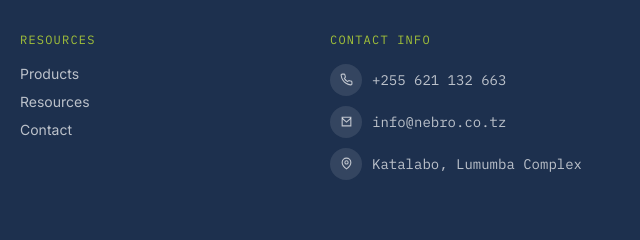
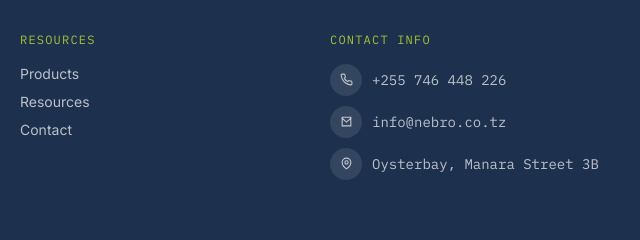
Before and after one commit to jofreyn7/nebro-healthcare, a plain HTML site: page industries.html in a window 1280 px wide. Shown: the part 1673-1913 px from the top of the page, 640-1280 px from the left. Drawn offline with Linux system fonts and the light colour scheme.

Commit message:
Update contact information in industries.html

```diff
--- a/industries.html
+++ b/industries.html
@@ -19,7 +19,7 @@
       <div class="flex items-center gap-4 sm:gap-5">
         <a href="tel:+255621132663" class="flex items-center gap-1.5 hover:text-[var(--lime-bright)] transition">
           <svg width="12" height="12" viewBox="0 0 24 24" fill="none" stroke="currentColor" stroke-width="2.2"><path d="M22 16.92v3a2 2 0 0 1-2.18 2 19.79 19.79 0 0 1-8.63-3.07 19.5 19.5 0 0 1-6-6 19.79 19.79 0 0 1-3.07-8.67A2 2 0 0 1 4.11 2h3a2 2 0 0 1 2 1.72c.127.96.362 1.903.7 2.81a2 2 0 0 1-.45 2.11L8.09 9.91a16 16 0 0 0 6 6l1.27-1.27a2 2 0 0 1 2.11-.45c.907.338 1.85.573 2.81.7A2 2 0 0 1 22 16.92Z"/></svg>
-          <span>+255 621 132 663</span>
+          <span>+255 746 448 226</span>
         </a>
         <a href="mailto:info@nebro.co.tz" class="hidden sm:flex items-center gap-1.5 hover:text-[var(--lime-bright)] transition">
           <svg width="12" height="12" viewBox="0 0 24 24" fill="none" stroke="currentColor" stroke-width="2.2"><path d="M4 4h16v16H4V4Z"/><path d="m4 6 8 7 8-7"/></svg>
@@ -181,7 +181,7 @@
           <span class="w-8 h-8 rounded-full flex items-center justify-center shrink-0 bg-white/10 group-hover:bg-[var(--lime)] transition">
             <svg width="13" height="13" viewBox="0 0 24 24" fill="none" stroke="currentColor" stroke-width="2"><path d="M22 16.92v3a2 2 0 0 1-2.18 2 19.79 19.79 0 0 1-8.63-3.07 19.5 19.5 0 0 1-6-6 19.79 19.79 0 0 1-3.07-8.67A2 2 0 0 1 4.11 2h3a2 2 0 0 1 2 1.72c.127.96.362 1.903.7 2.81a2 2 0 0 1-.45 2.11L8.09 9.91a16 16 0 0 0 6 6l1.27-1.27a2 2 0 0 1 2.11-.45c.907.338 1.85.573 2.81.7A2 2 0 0 1 22 16.92Z"/></svg>
           </span>
-          <span class="font-mono" id="footer-phone-text">+255 621 132 663</span>
+          <span class="font-mono" id="footer-phone-text">+255 746 448 226</span>
         </a>
         <a href="mailto:info@nebro.co.tz" class="flex items-center gap-2.5 text-sm text-white/70 hover:text-white transition group">
           <span class="w-8 h-8 rounded-full flex items-center justify-center shrink-0 bg-white/10 group-hover:bg-[var(--lime)] transition">
@@ -193,7 +193,7 @@
           <span class="w-8 h-8 rounded-full flex items-center justify-center shrink-0 bg-white/10 group-hover:bg-[var(--lime)] transition">
             <svg width="13" height="13" viewBox="0 0 24 24" fill="none" stroke="currentColor" stroke-width="2"><path d="M20 10c0 6-8 12-8 12s-8-6-8-12a8 8 0 0 1 16 0Z"/><circle cx="12" cy="10" r="3"/></svg>
           </span>
-          <span class="font-mono" id="footer-address-text">Katalabo, Lumumba Complex</span>
+          <span class="font-mono" id="footer-address-text">Oysterbay, Manara Street 3B</span>
         </a>
       </div>
     </div>
```
